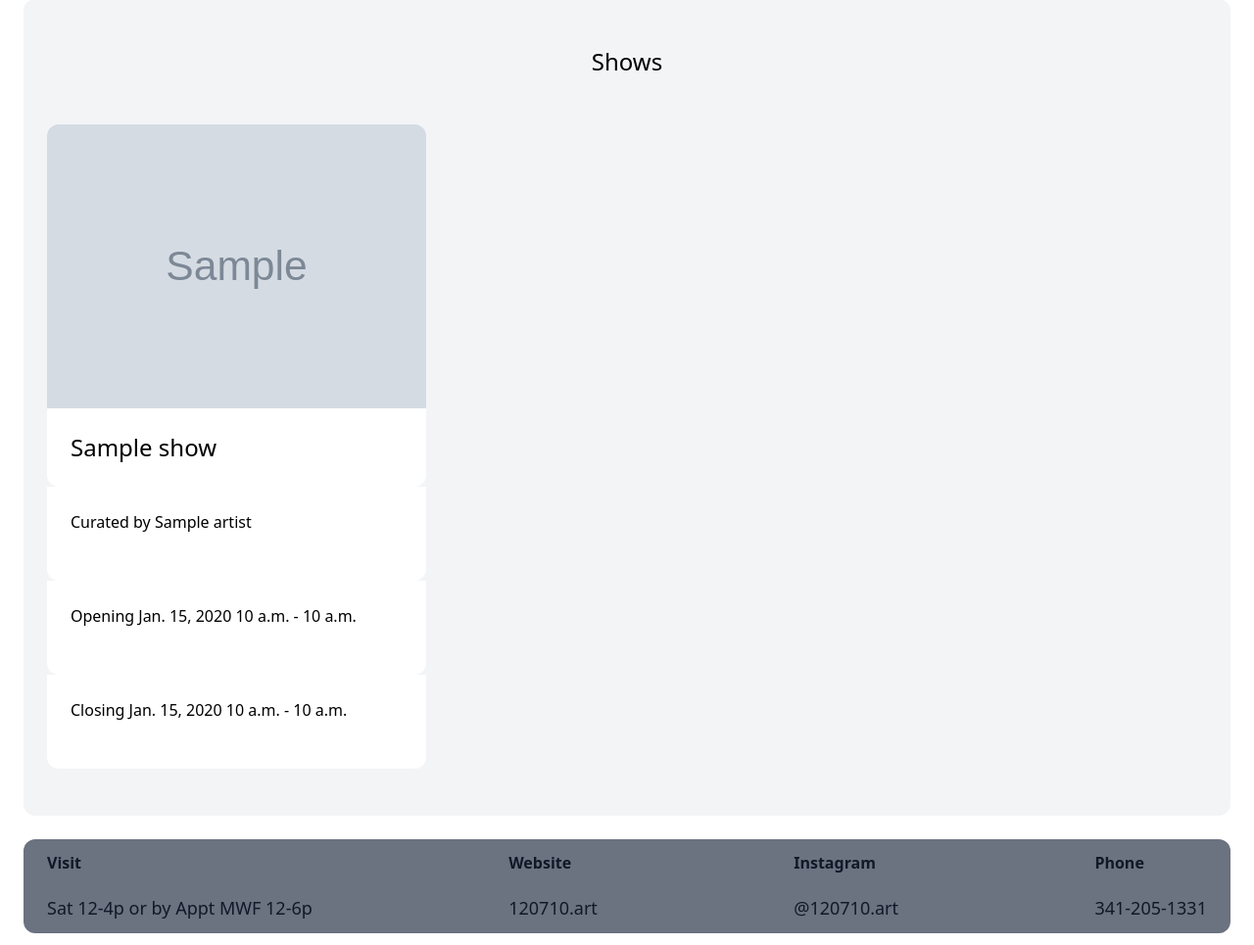
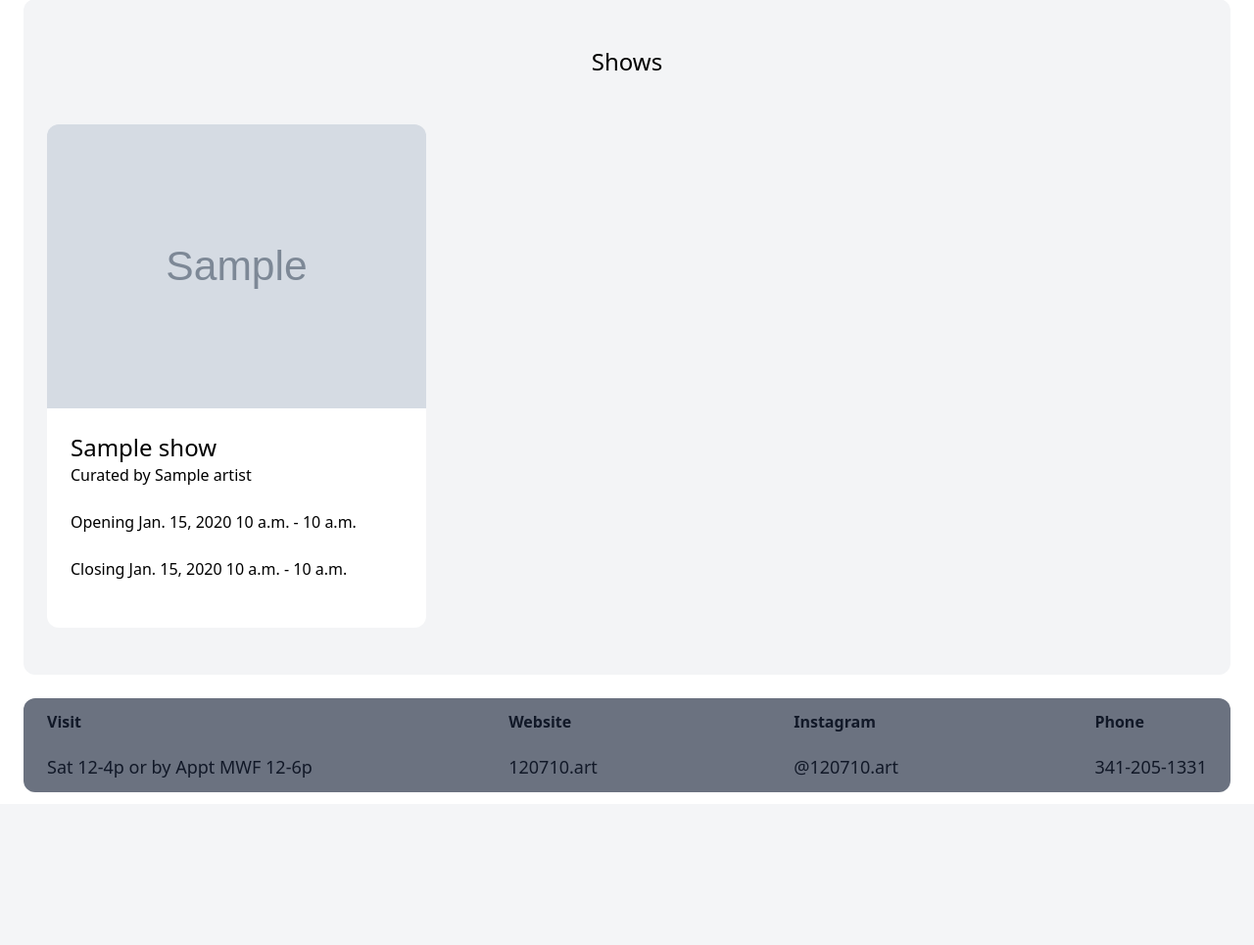
Before and after one commit to jackbackrack/120710-django, a Django app: page / in a window 1280 px wide. Shown: the part 37-1002 px from the top of the page at 98% size. After the commit the page ends 846 px from the top, so only its background shows below. Run offline with Django 4.2, Linux system fonts and the light colour scheme; tables that the repository leaves empty hold one stand-in row (values such as "Sample post"); grey boxes marked "Sample" are stand-in pictures; some libraries are stand-ins or nearby versions.

Commit message:
adjust formatting of index

```diff
--- a/market/templates/market/index.html
+++ b/market/templates/market/index.html
@@ -16,14 +16,8 @@
         </div>
         <div class="p-6 bg-white rounded-b-xl">
           <h2 class="text-2xl">{{ show.name }}</h2>
-        </div>
-        <div class="p-6 bg-white rounded-b-xl">
           <h2 class="mb-6">Curated by <a href="{% url 'piece:artist_detail' show.curator.id %}">{{ show.curator.name }}</a></h2>
-        </div>
-        <div class="p-6 bg-white rounded-b-xl">
           <h2 class="mb-6">Opening {{ show.opening }} {{ show.opening_start }} - {{ show.opening_end }}</h2>
-        </div>
-        <div class="p-6 bg-white rounded-b-xl">
           <h2 class="mb-6">Closing {{ show.closing }} {{ show.closing_start }} - {{ show.closing_end }}</h2>
         </div>
       </a>
```
